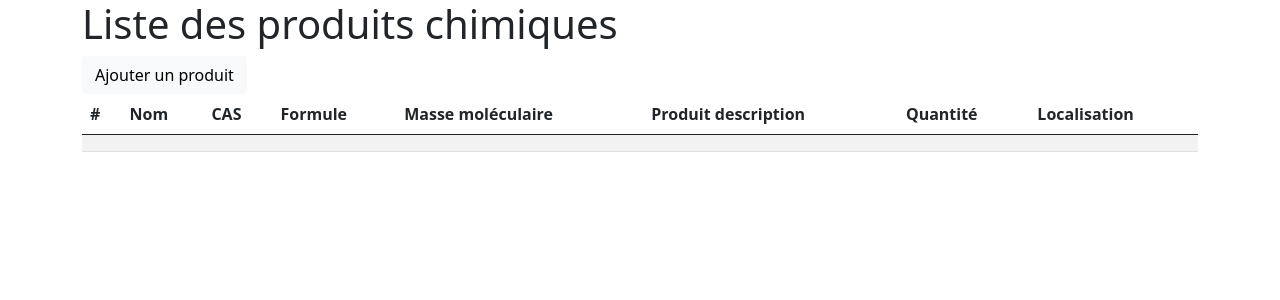
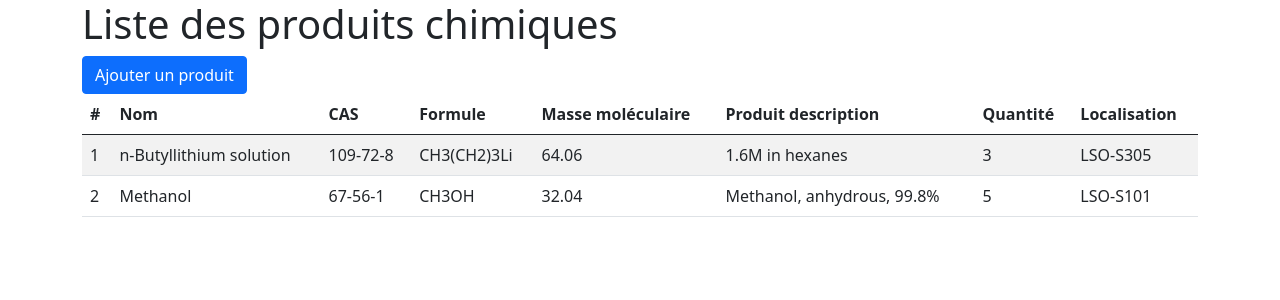
Before and after one commit to ThanhChau82/Formation-M2i-Angular-ProduitsChimiques, an Angular app: page / in a window 1280 px wide. Shown: the top 300 px of the page. Built offline with nearby package versions, Linux system fonts and the light colour scheme.

Commit message:
Sprint 1 - Afficher la liste des produits chimiques : alimenter le tableau par défaut

```diff
--- a/src/app/app.module.ts
+++ b/src/app/app.module.ts
@@ -1,4 +1,5 @@
 import { NgModule } from '@angular/core';
+import { FormsModule } from '@angular/forms';
 import { BrowserModule } from '@angular/platform-browser';
 
 import { AppComponent } from './app.component';
@@ -10,7 +11,8 @@ import { ListeProduitsComponent } from './liste-produits/liste-produits.componen
     ListeProduitsComponent
   ],
   imports: [
-    BrowserModule
+    BrowserModule,
+    FormsModule
   ],
   providers: [],
   bootstrap: [AppComponent]
--- a/src/app/liste-produits/liste-produits.component.html
+++ b/src/app/liste-produits/liste-produits.component.html
@@ -1,5 +1,5 @@
 <h1>Liste des produits chimiques</h1>
-<button type="button" class="btn btn-light">Ajouter un produit</button>
+<button type="button" class="btn btn-primary">Ajouter un produit</button>
 <table class="table table-striped table-hover">
   <thead>
     <tr>
@@ -14,15 +14,15 @@
     </tr>
   </thead>
   <tbody>
-    <tr>
-      <td></td>
-      <td></td>
-      <td></td>
-      <td></td>
-      <td></td>
-      <td></td>
-      <td></td>
-      <td></td>
+    <tr *ngFor="let p of produits">
+      <td>{{p.id}}</td>
+      <td>{{p.nom}}</td>
+      <td>{{p.cas}}</td>
+      <td>{{p.formule}}</td>
+      <td>{{p.masseMoleculaire}}</td>
+      <td>{{p.description}}</td>
+      <td>{{p.quantite}}</td>
+      <td>{{p.localisation}}</td>
     </tr>
   </tbody>
 </table>
--- a/src/app/liste-produits/liste-produits.component.ts
+++ b/src/app/liste-produits/liste-produits.component.ts
@@ -1,4 +1,5 @@
 import { Component, OnInit } from '@angular/core';
+import { Produit } from '../models/produit';
 
 @Component({
   selector: 'app-liste-produits',
@@ -6,10 +7,17 @@ import { Component, OnInit } from '@angular/core';
   styleUrls: ['./liste-produits.component.css']
 })
 export class ListeProduitsComponent implements OnInit {
+  produits : Produit[];
 
-  constructor() { }
+  constructor() {
+    this.produits = [];
+  }
 
   ngOnInit(): void {
+    this.produits = [
+      new Produit(1, "n-Butyllithium solution", "109-72-8", "CH3(CH2)3Li", 64.06, "1.6M in hexanes", 3, "LSO-S305"),
+      new Produit(2, "Methanol", "67-56-1", "CH3OH", 32.04, "Methanol, anhydrous, 99.8%", 5, "LSO-S101")
+    ];
   }
 
 }
```
